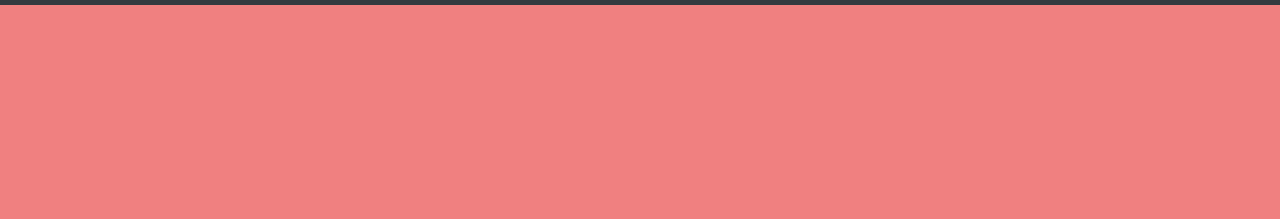
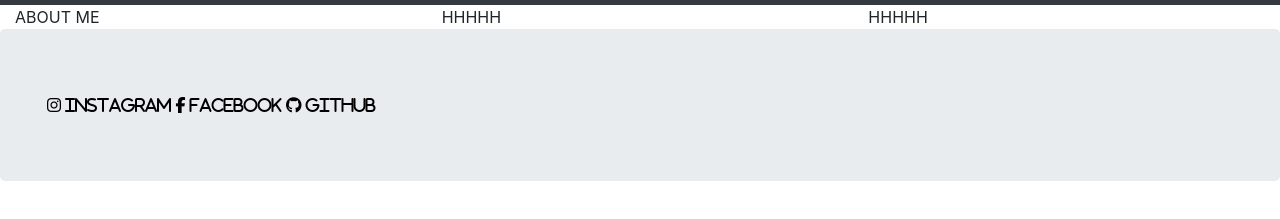
Before and after one commit to uneha-198/rudreshoza18.github.io, a website: page PAGES/About.html in a window 1280 px wide. Shown: the part 91-310 px from the top of the page. Drawn offline with nearby package versions, Linux system fonts and the light colour scheme.

Commit message:
hey there

```diff
--- a/CSS/About.css
+++ b/CSS/About.css
@@ -1,5 +1,5 @@
-.bodybg{
-    background-color:lightgrey;
+body{
+    background-color:linear-gradient(#898C8C,#9DA1A1,#AEB4B4,#C7CDCD);
 
 }
 .imgclass{
@@ -8,15 +8,29 @@
     border-radius: 70%;
 }
 
+
+.fab{
+    text-decoration: none;
+}
+a{
+    color: black;
+}
+a:hover{
+    color: black;
+}
+/*
+
+
+
+
 @media screen and (min-width:480px){
     .bodybg{
         background-color: lightblue;
     }
 }
 
-
 @media screen and (min-width:992px){
     .bodybg{
         background-color: lightcoral;
     }
-}
+} */
--- a/PAGES/About.html
+++ b/PAGES/About.html
@@ -29,7 +29,8 @@
             <div class="collapse navbar-collapse" id="navbarNav">
                 <ul class="navbar-nav">
                     <li class="nav-item ">
-                        <a class="nav-link" href="../index.html"><i class="fas fa-home"></i>Home <span class="sr-only">(current)</span></a>
+                        <a class="nav-link" href="../index.html"><i class="fas fa-home"></i>Home <span
+                                class="sr-only">(current)</span></a>
                     </li>
                     <li class="nav-item">
                         <a class="nav-link" href="../PAGES/Work.html">
@@ -57,6 +58,45 @@
     </header>
 
 
+
+    <main>
+
+
+
+
+            <div class="container-fluid">
+                <div class="row">
+                    <div class="col-md">
+                        ABOUT ME
+                    </div>
+                    <div class="col-md">
+                        HHHHH
+                    </div>
+                    <div class="col-md">
+                        HHHHH
+                    </div>
+                </div>
+            </div>
+
+
+    </main>
+
+
+    <footer class="jumbotron">
+        <div class="container-fluid">
+            <div class="row">
+                <div class="col-sm">
+                    <a href=""><span class="fab fa-instagram"> Instagram</span></a>
+                    <a href=""><span class="fa fa-facebook"> Facebook</span></a>
+                    <a href=""> <span class="fa fa-github"> Github</span> </a>
+
+                </div>
+            </div>
+        </div>
+    </footer>
+
+
+
     <script src="https://kit.fontawesome.com/8cf786b34e.js" crossorigin="anonymous"></script>
     <script src="https://code.jquery.com/jquery-3.5.1.slim.min.js"
         integrity="sha384-DfXdz2htPH0lsSSs5nCTpuj/zy4C+OGpamoFVy38MVBnE+IbbVYUew+OrCXaRkfj"
@@ -68,4 +108,5 @@
         integrity="sha384-B4gt1jrGC7Jh4AgTPSdUtOBvfO8shuf57BaghqFfPlYxofvL8/KUEfYiJOMMV+rV"
         crossorigin="anonymous"></script>
 </body>
+
 </html>
```
Also changed, not shown: PAGES/Work.html (+1 -0 lines).
